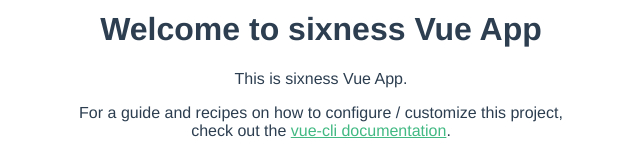
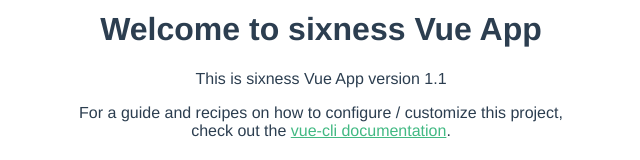
Before and after one commit to sixness/vue-demo, a Vue app: page / in a window 1280 px wide. Shown: the part 294-454 px from the top of the page, without its empty margins (319-959 px from the left). Built offline with nearby package versions, Linux system fonts and the light colour scheme.

Commit message:
Update App.vue

```diff
--- a/src/App.vue
+++ b/src/App.vue
@@ -3,7 +3,7 @@
     <img alt="Vue logo" class="logo" src="./assets/logo.svg">
     <MainContent
     title="Welcome to sixness Vue App"
-    content="This is sixness Vue App."
+    content="This is sixness Vue App version 1.1"
     />
   </div>
 </template>
```
